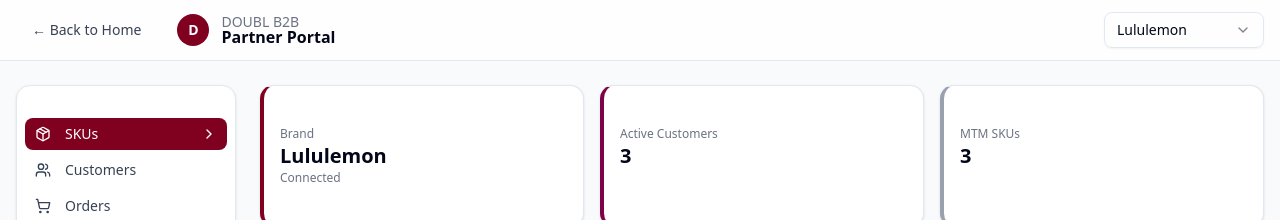
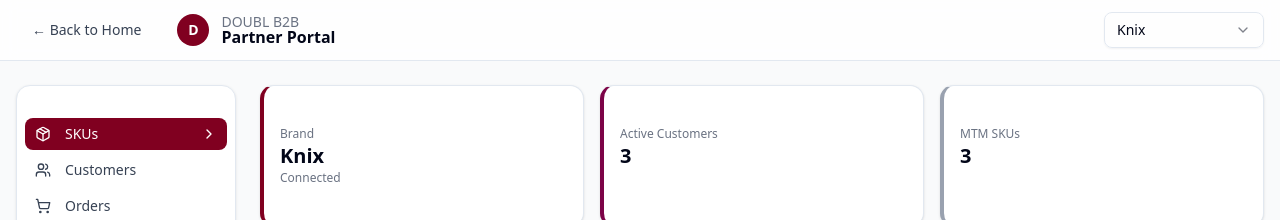
Before and after one commit to DOUBLML/demos, a Next.js app: page /partner-portal in a window 1280 px wide. Shown: the top 220 px of the page. Built offline with nearby package versions, Linux system fonts and the light colour scheme.

Commit message:
change b2b portal to default to knix, in checkout page, remove size

```diff
--- a/src/app/partner-portal/page.tsx
+++ b/src/app/partner-portal/page.tsx
@@ -43,8 +43,8 @@
 
 // Mock Data
 const MOCK_BRANDS = [
+  { id: "knix", name: "Knix" },
   { id: "lululemon", name: "Lululemon" },
-  { id: "knix", name: "Knix" },
   { id: "left-on-friday", name: "Left on Friday" },
 ];
 
--- a/src/app/success/page.tsx
+++ b/src/app/success/page.tsx
@@ -201,10 +201,10 @@
                           </span>
                         </div>
                         <div className="flex justify-between">
-                          <span className="text-gray-600">Size:</span>
+                          {/* <span className="text-gray-600">Size:</span>
                           <span className="font-medium">
                             {orderData.selectedSize}
-                          </span>
+                          </span> */}
                         </div>
                       </div>
                     )}
```
